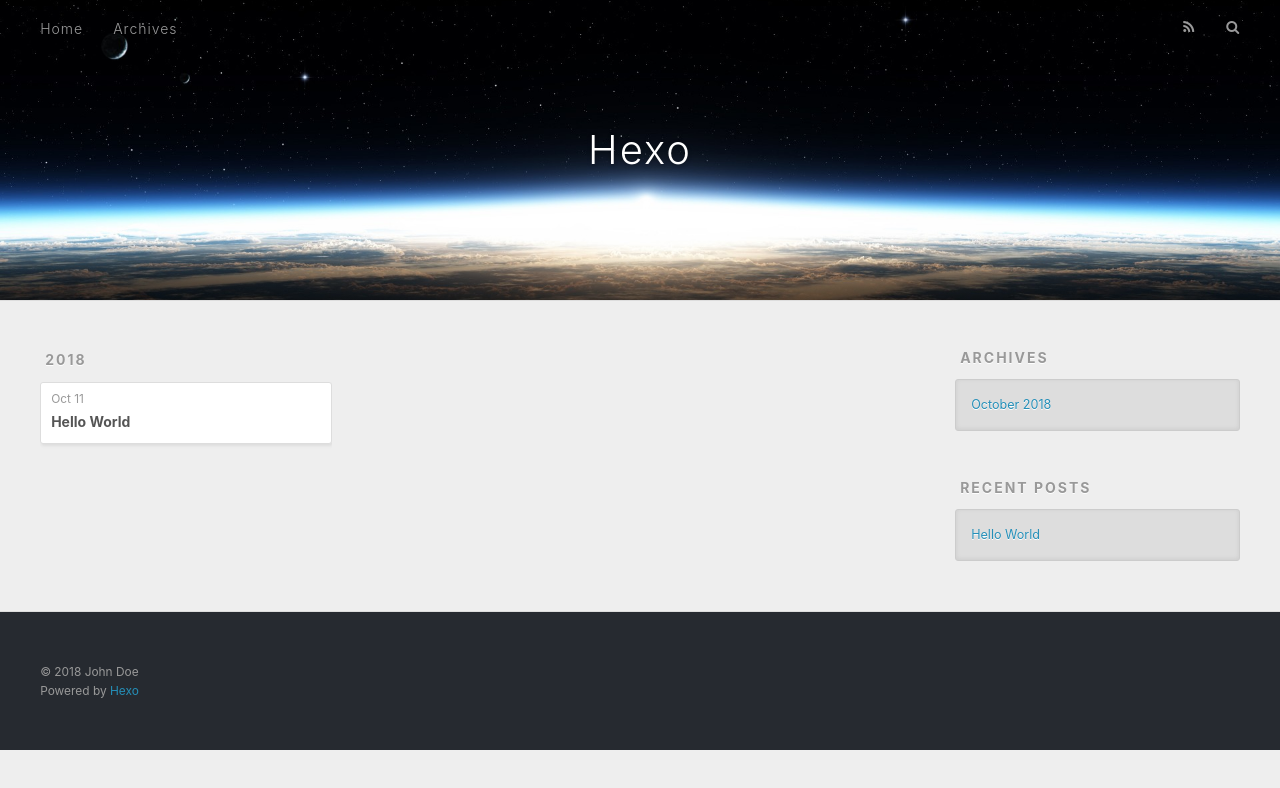
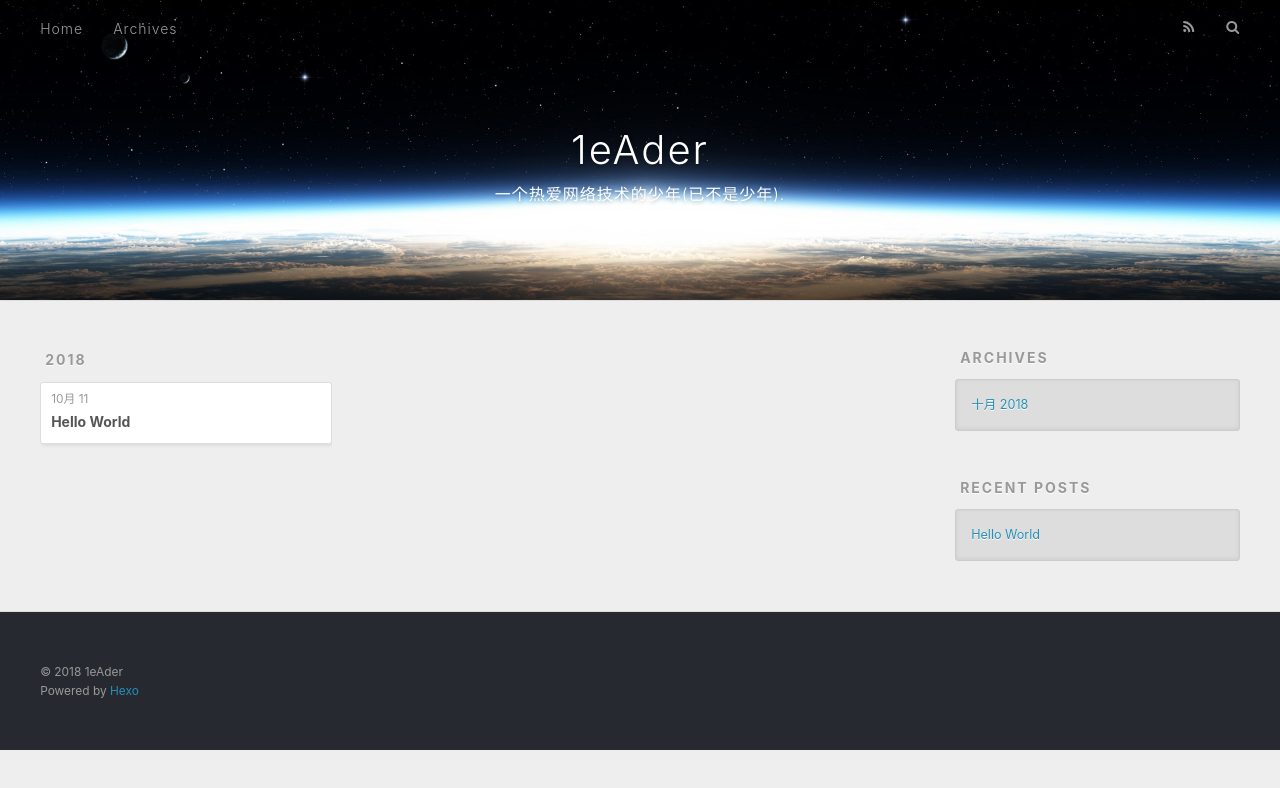
Before and after one commit to leaderzhang/leaderzhang.github.io, a plain HTML site: page archives/2018/10/index.html in a window 1280 px wide. Drawn offline with nearby package versions, Linux system fonts and the light colour scheme.

Commit message:
Site updated: 2018-10-11 19:43:37

```diff
--- a/archives/2018/10/index.html
+++ b/archives/2018/10/index.html
@@ -5,17 +5,21 @@
 
 
 
-  <title>Archives: 2018/10 | Hexo</title>
+  <title>Archives: 2018/10 | 1eAder</title>
   <meta name="viewport" content="width=device-width, initial-scale=1, maximum-scale=1">
-  <meta property="og:type" content="website">
-<meta property="og:title" content="Hexo">
+  <meta name="description" content="本博客专注于ctf比赛和网络安全攻防技术，热爱网络技术并且也很愿意结交热爱网络技术的你们.我是一个热爱网络技术的少年">
+<meta name="keywords" content="CTF,hacker,seo,一个热爱网络技术的少年,网络攻防,内网渗透技术">
+<meta property="og:type" content="website">
+<meta property="og:title" content="1eAder">
 <meta property="og:url" content="http://yoursite.com/archives/2018/10/index.html">
-<meta property="og:site_name" content="Hexo">
-<meta property="og:locale" content="default">
+<meta property="og:site_name" content="1eAder">
+<meta property="og:description" content="本博客专注于ctf比赛和网络安全攻防技术，热爱网络技术并且也很愿意结交热爱网络技术的你们.我是一个热爱网络技术的少年">
+<meta property="og:locale" content="zh-cn">
 <meta name="twitter:card" content="summary">
-<meta name="twitter:title" content="Hexo">
+<meta name="twitter:title" content="1eAder">
+<meta name="twitter:description" content="本博客专注于ctf比赛和网络安全攻防技术，热爱网络技术并且也很愿意结交热爱网络技术的你们.我是一个热爱网络技术的少年">
 
-    <link rel="alternate" href="/atom.xml" title="Hexo" type="application/atom+xml">
+    <link rel="alternate" href="/atom.xml" title="1eAder" type="application/atom+xml">
 
 
     <link rel="icon" href="/favicon.png">
@@ -34,8 +38,12 @@
   <div id="header-outer" class="outer">
     <div id="header-title" class="inner">
       <h1 id="logo-wrap">
-        <a href="/" id="logo">Hexo</a>
+        <a href="/" id="logo">1eAder</a>
       </h1>
+
+        <h2 id="subtitle-wrap">
+          <a href="/" id="subtitle">一个热爱网络技术的少年(已不是少年).</a>
+        </h2>
 
     </div>
     <div id="header-inner" class="inner">
@@ -77,7 +85,7 @@
   <div class="archive-article-inner">
     <header class="archive-article-header">
       <a href="/2018/10/11/hello-world/" class="archive-article-date">
-  <time datetime="2018-10-11T11:05:08.217Z" itemprop="datePublished">Oct 11</time>
+  <time datetime="2018-10-11T11:05:08.217Z" itemprop="datePublished">10月 11</time>
 </a>
 
 
@@ -111,7 +119,7 @@
   <div class="widget-wrap">
     <h3 class="widget-title">Archives</h3>
     <div class="widget">
-      <ul class="archive-list"><li class="archive-list-item"><a class="archive-list-link" href="/archives/2018/10/">October 2018</a></li></ul>
+      <ul class="archive-list"><li class="archive-list-item"><a class="archive-list-link" href="/archives/2018/10/">十月 2018</a></li></ul>
     </div>
   </div>
 
@@ -139,7 +147,7 @@
 
   <div class="outer">
     <div id="footer-info" class="inner">
-      &copy; 2018 John Doe<br>
+      &copy; 2018 1eAder<br>
       Powered by <a href="http://hexo.io/" target="_blank">Hexo</a>
     </div>
   </div>
```
Also changed, not shown: 2018/10/11/hello-world/index.html (+13 -8 lines), archives/2018/index.html (+19 -11 lines), archives/index.html (+19 -11 lines), index.html (+19 -11 lines).
